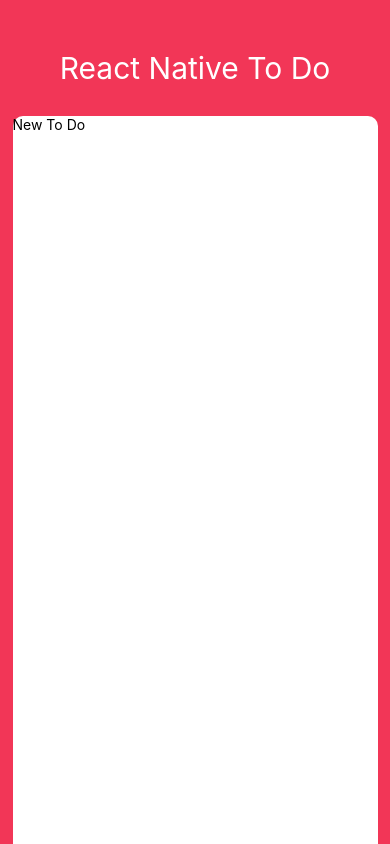
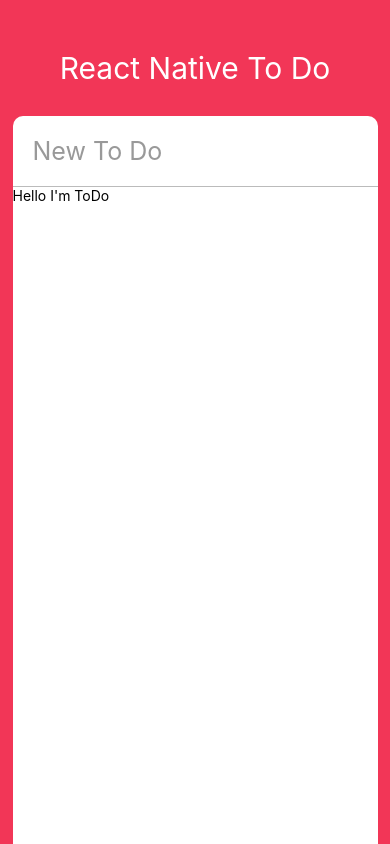
Before and after one commit to devheedoo/react-native-todo-nomad-coders, a React Native app: screen / in a window 390 px wide. Built offline with nearby package versions, Linux system fonts and the light colour scheme.

Commit message:
#4 Coding the UI part two

```diff
--- a/App.js
+++ b/App.js
@@ -1,18 +1,44 @@
-import React from 'react';
-import { StyleSheet, Text, View, StatusBar, TextInput, Dimensions, Platform } from 'react-native';
+import React, { Component } from 'react';
+import { StyleSheet, Text, View, StatusBar, TextInput, Dimensions, Platform, ScrollView } from 'react-native';
+import ToDo from './ToDo';
 
 const { height, width } = Dimensions.get("window");
 
-export default function App() {
+export default class App extends Component {
+  state = {
+    newToDo: ''
+  }
+
+  render() {
+    const { newToDo } = this.state;
     return (
       <View style={styles.container}>
         <StatusBar barStyle="light-content" />
         <Text style={styles.title}>React Native To Do</Text>
         <View style={styles.card}>
-        <TextInput style={styles.ipnut} placeholder={"New To Do"} />
+          <TextInput
+            style={styles.input}
+            placeholder={"New To Do"}
+            value={newToDo}
+            onChangeText={this.controlNewToDo}
+            placeholderTextColor={'#999'}
+            returnKeyType={"done"}
+            autoCorrect={false}
+          />
+          <ScrollView>
+            <ToDo />
+          </ScrollView>
         </View>
       </View>
     );
+  }
+
+  controlNewToDo = text => {
+    this.setState({
+      newToDo: text
+    });
+    console.log(this.state.newToDo);
+  }
 }
 
 const styles = StyleSheet.create({
@@ -48,5 +74,11 @@
         elevation: 3
       }
     }),
-  }
+  },
+  input: {
+    padding: 20,
+    borderBottomColor: '#bbb',
+    borderBottomWidth: 1,
+    fontSize: 25,
+  },
 });
--- /dev/null
+++ b/ToDo.js
@@ -0,0 +1,12 @@
+import React from 'react';
+import { View, Text, TouchableOpacity, StyleSheet } from 'react-native';
+
+export default class ToDo extends React.Component {
+  render() {
+    return (
+      <View>
+        <Text>Hello I'm ToDo</Text>
+      </View>
+    );
+  }
+}
```
Lines whose indentation alone changed are shown as unchanged.
